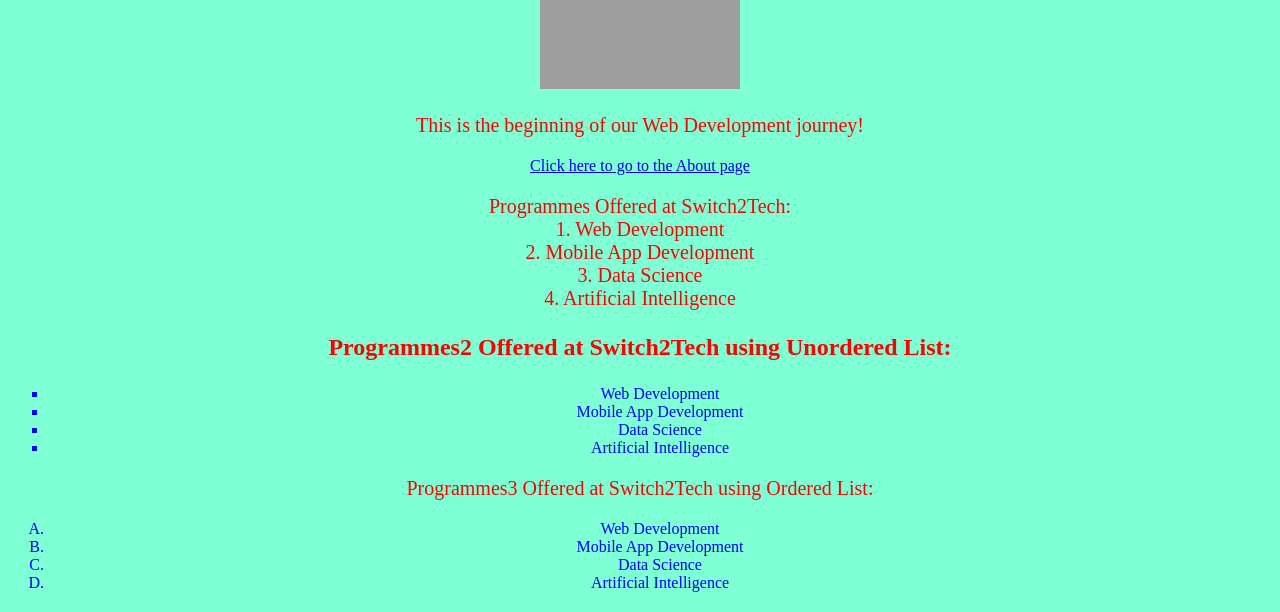
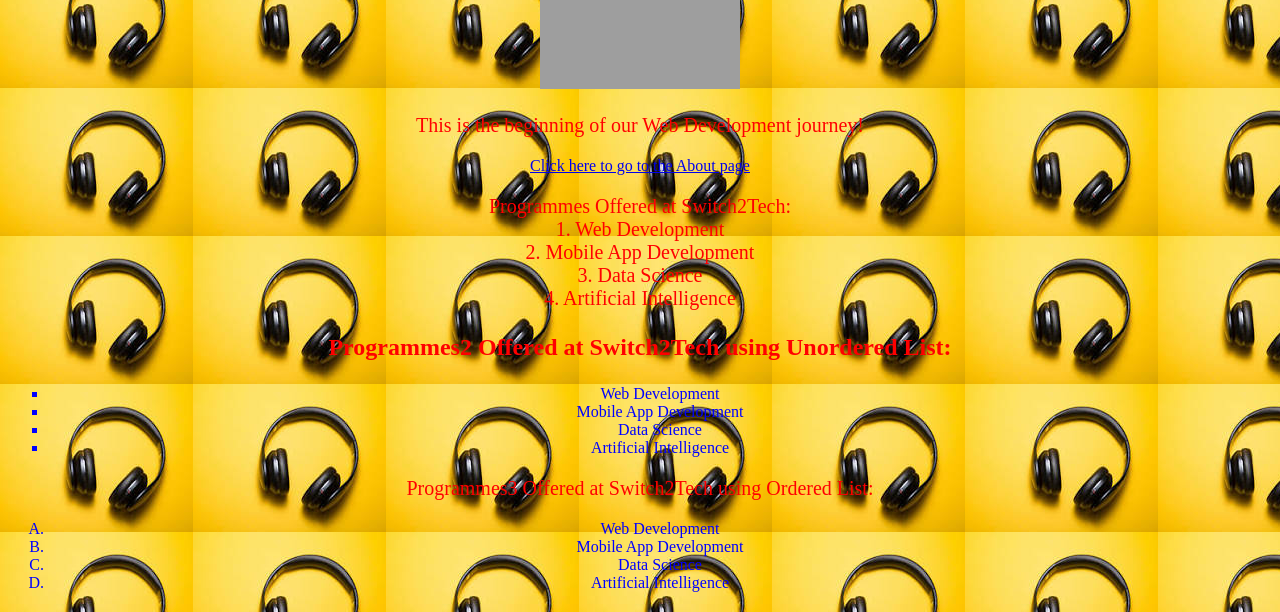
Before and after one commit to sheriffsaka/switch2tectdev2, a plain HTML site: page index.html in a window 1280 px wide. Shown: the part 356-968 px from the top of the page. Drawn offline with Linux system fonts and the light colour scheme; grey boxes are pictures that could not be loaded.

Commit message:
Updated the styles.css file

```diff
--- a/styles.css
+++ b/styles.css
@@ -2,6 +2,7 @@ body{
     background-color: aquamarine;
     color: blue;
     text-align: center;
+    background-image: url("./images/p1.jpg");
 }
 
 p{
```
